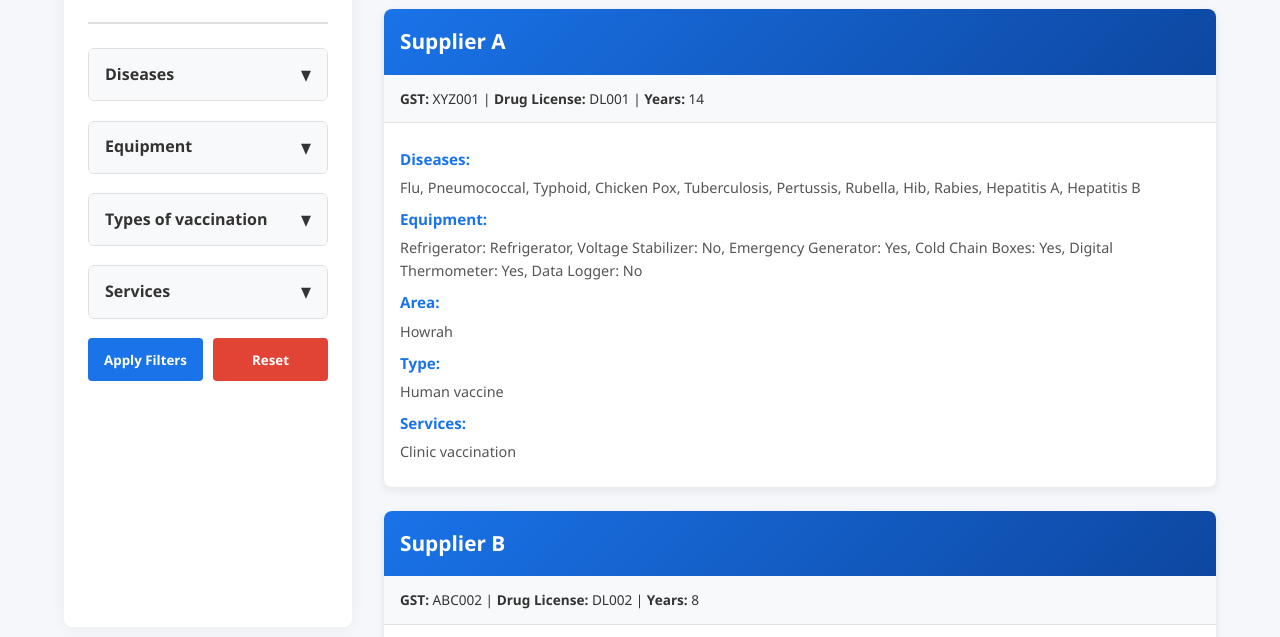
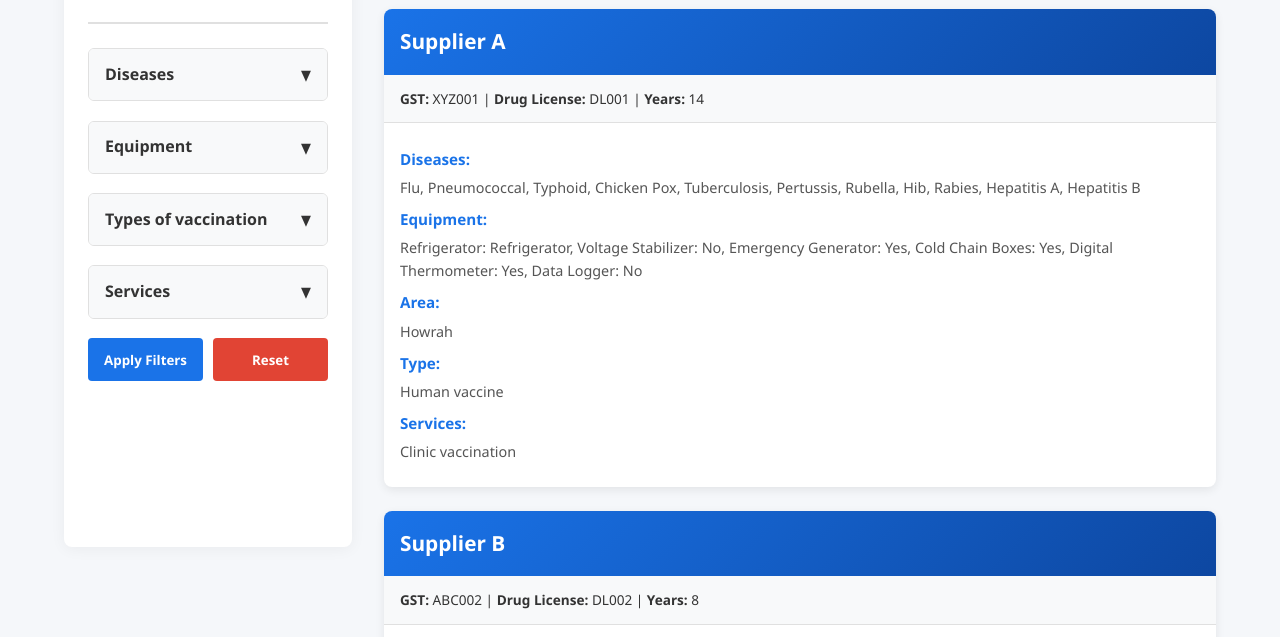
Before and after one commit to CapRx/easytika, a plain HTML site: page index.html in a window 1280 px wide. Shown: the part 163-800 px from the top of the page. Drawn offline with Linux system fonts and the light colour scheme.

Commit message:
Update styles.css

```diff
--- a/styles.css
+++ b/styles.css
@@ -60,7 +60,7 @@ main {
     border-radius: 8px;
     padding: 1.5rem;
     box-shadow: 0 2px 15px rgba(0, 0, 0, 0.05);
-    max-height: 85vh;
+    max-height: 75vh;
     overflow-y: auto;
 }
 
@@ -317,4 +317,5 @@ footer {
     .apply-btn, .reset-btn {
         width: 100%;
     }
+
 }
```
